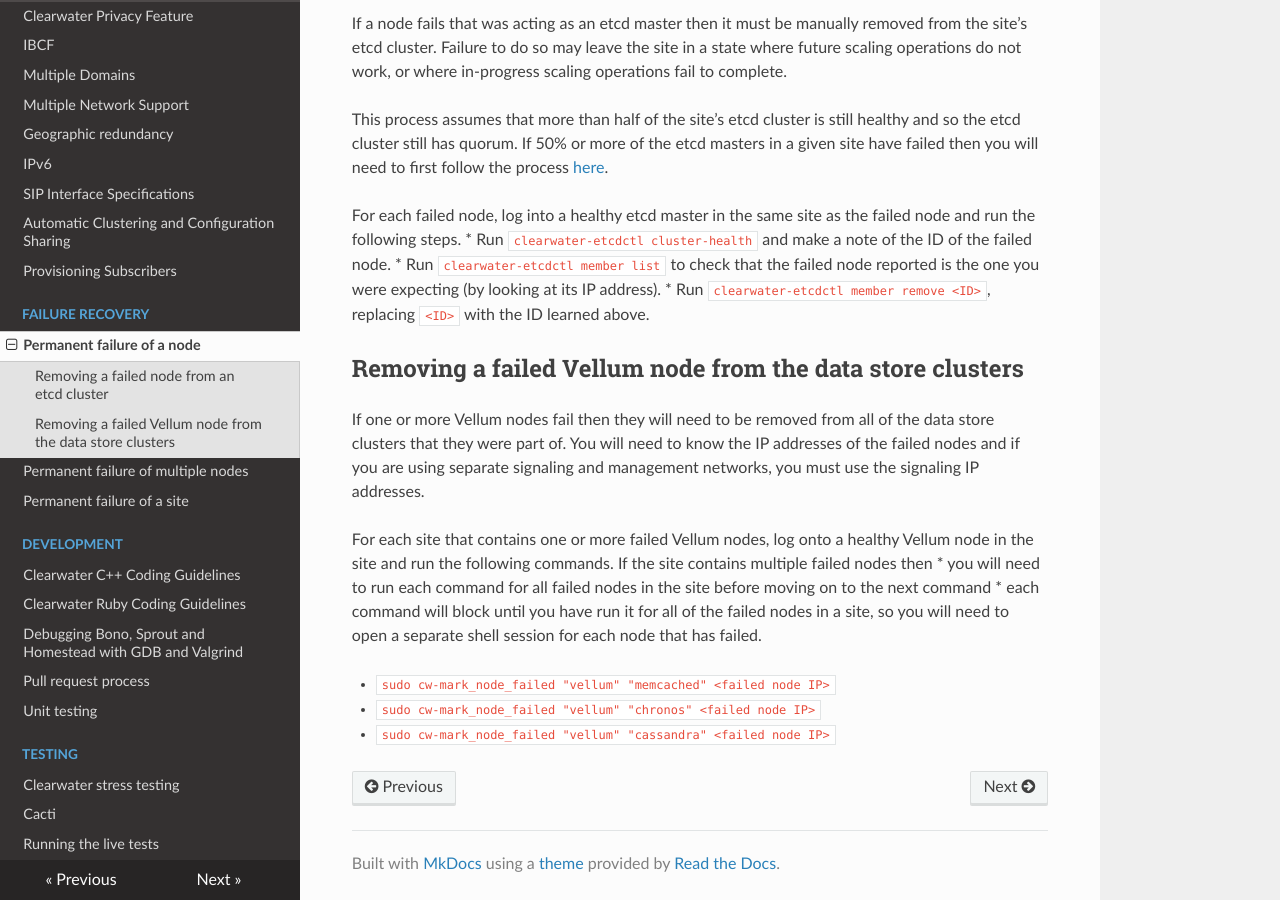
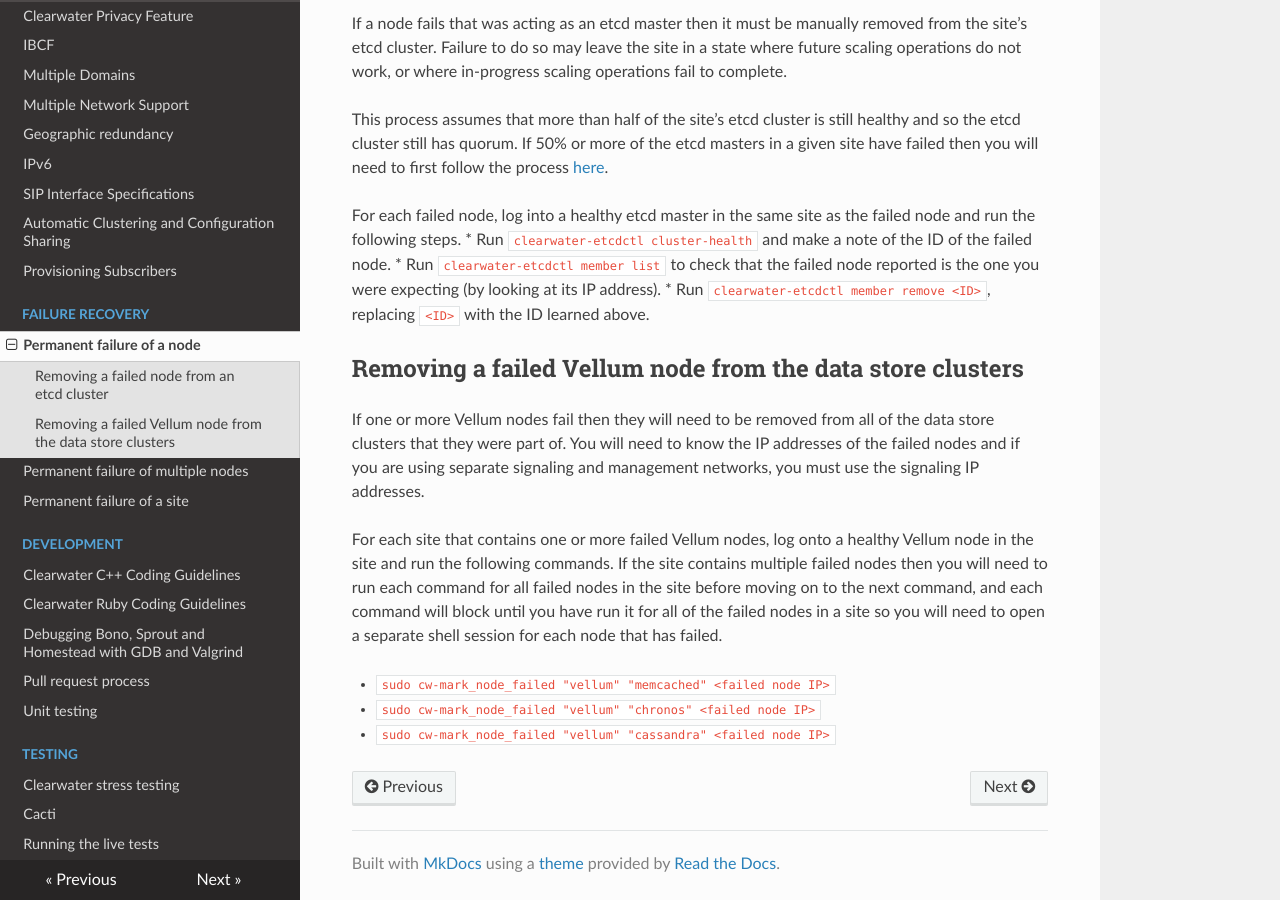
Before and after one commit to Metaswitch/clearwater-readthedocs, an MkDocs documentation site: the page built from docs/Handling_Failed_Nodes.md, in a window 1280 px wide and 900 px high, scrolled down 612 px. Built offline with MkDocs 1.6.1, drawn with Linux system fonts in a browser that asks for light colours; nearby versions of some CDN libraries; old or Windows-style settings are respelled for this version of MkDocs.

Commit message:
Update Handling_Failed_Nodes.md

```diff
--- a/docs/Handling_Failed_Nodes.md
+++ b/docs/Handling_Failed_Nodes.md
@@ -23,9 +23,7 @@ For each failed node, log into a healthy etcd master in the same site as the fai
 
 If one or more Vellum nodes fail then they will need to be removed from all of the data store clusters that they were part of.   You will need to know the IP addresses of the failed nodes and if you are using separate signaling and management networks, you must use the signaling IP addresses.
 
-For each site that contains one or more failed Vellum nodes, log onto a healthy Vellum node in the site and run the following commands.  If the site contains multiple failed nodes then
-* you will need to run each command for all failed nodes in the site before moving on to the next command
-* each command will block until you have run it for all of the failed nodes in a site, so you will need to open a separate shell session for each node that has failed.
+For each site that contains one or more failed Vellum nodes, log onto a healthy Vellum node in the site and run the following commands.  If the site contains multiple failed nodes then you will need to run each command for all failed nodes in the site before moving on to the next command, and each command will block until you have run it for all of the failed nodes in a site so you will need to open a separate shell session for each node that has failed.
 
 * `sudo cw-mark_node_failed "vellum" "memcached" <failed node IP>`
 * `sudo cw-mark_node_failed "vellum" "chronos" <failed node IP>`
```
